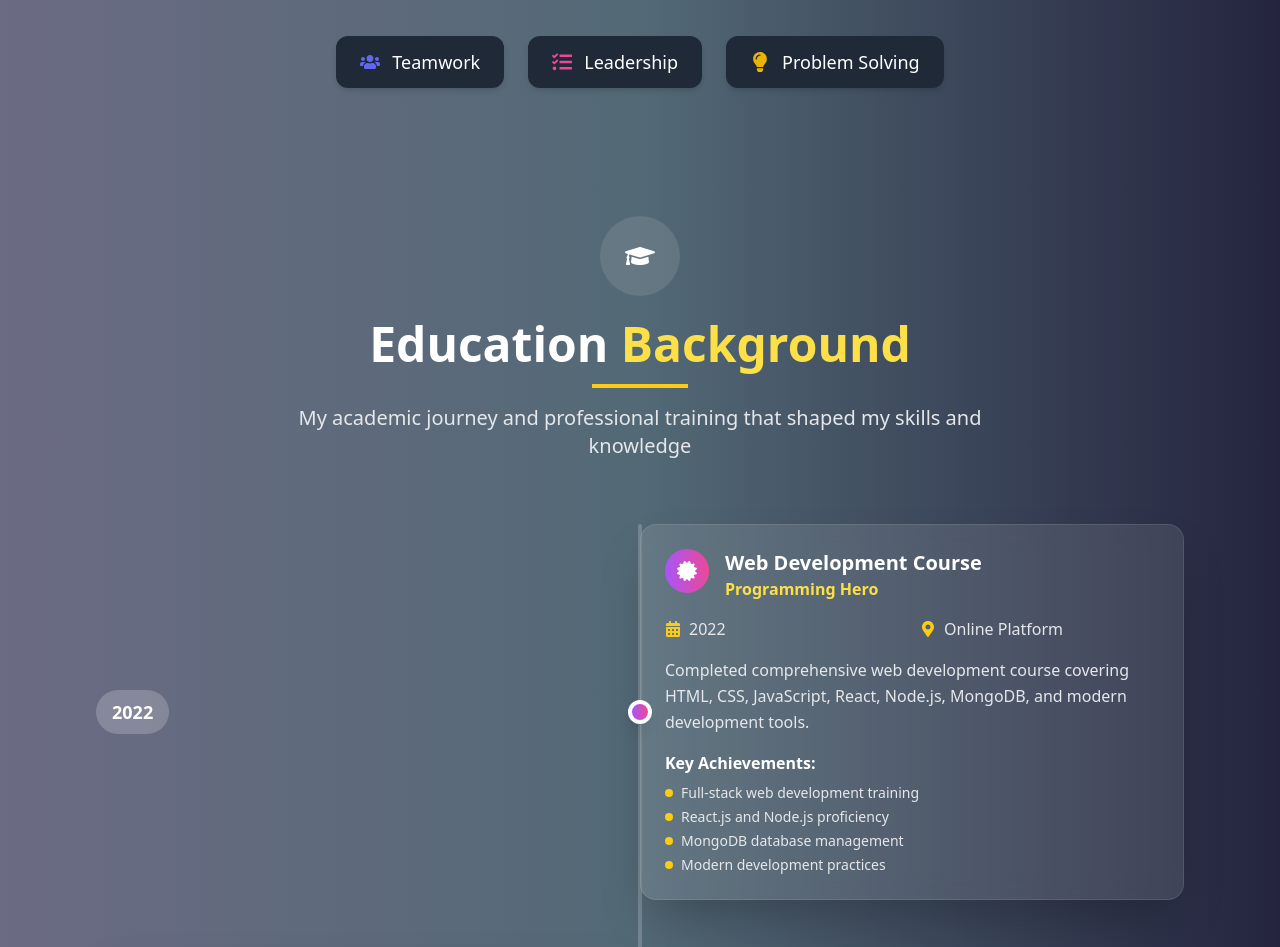
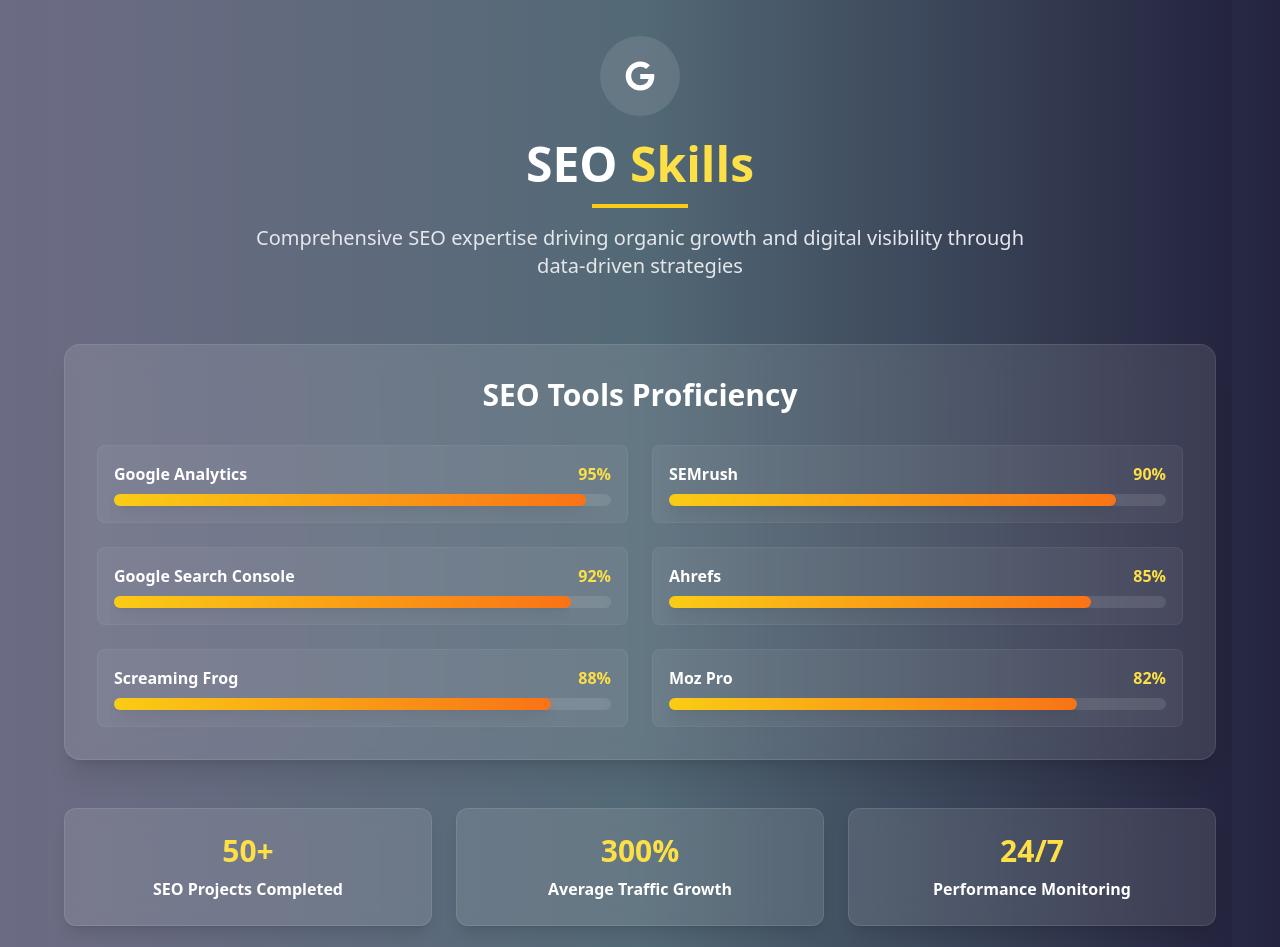
Before and after one commit to nur922184/Rafiq-Ibn-Zaman, a React (Vite) app: page / in a window 1280 px wide. Shown: the part 2100-3047 px from the top of the page. Built offline with nearby package versions, Linux system fonts and the light colour scheme.

Commit message:
update the images

```diff
--- /dev/null
+++ b/google38c18d861af04faf.html
@@ -0,0 +1 @@
+google-site-verification: google38c18d861af04faf.html
--- a/index.html
+++ b/index.html
@@ -4,7 +4,68 @@
     <meta charset="UTF-8" />
     <link rel="icon" type="image/svg+xml" href="./src/assets/profile.jpg" />
     <meta name="viewport" content="width=device-width, initial-scale=1.0" />
-    <title>Rafiq Ibn Zaman</title>
+
+    <!-- SEO Meta Tags -->
+    <title>Rafiq Ibn Zaman - SEO Specialist & Web Developer</title>
+    <meta name="description" content="Rafiq Ibn Zaman - Professional SEO Specialist and Web Developer. Expert in keyword research, technical SEO, on-page optimization, and data analysis. Boosting organic growth and digital visibility.">
+    <meta name="keywords" content="Rafiq Ibn Zaman, SEO Specialist, Web Developer, SEO Expert, Digital Marketing, Keyword Research, Technical SEO, Bangladesh SEO">
+    <meta name="author" content="Rafiq Ibn Zaman">
+
+    <!-- Google Site Verification -->
+    <meta name="google-site-verification" content="wU1xvqBrytqZm8oQVZWB6DncQsozH2lOzNyO5HaVm84" />
+
+    <!-- Open Graph Meta Tags -->
+    <meta property="og:title" content="Rafiq Ibn Zaman - SEO Specialist & Web Developer">
+    <meta property="og:description" content="Professional SEO Specialist and Web Developer. Expert in keyword research, technical SEO, on-page optimization, and data analysis.">
+    <meta property="og:type" content="website">
+    <meta property="og:url" content="https://yourdomain.com">
+    <meta property="og:image" content="https://yourdomain.com/src/assets/profile.jpg">
+
+    <!-- Twitter Card Meta Tags -->
+    <meta name="twitter:card" content="summary_large_image">
+    <meta name="twitter:title" content="Rafiq Ibn Zaman - SEO Specialist & Web Developer">
+    <meta name="twitter:description" content="Professional SEO Specialist and Web Developer. Expert in SEO strategies and web development.">
+    <meta name="twitter:image" content="https://yourdomain.com/src/assets/profile.jpg">
+
+    <!-- Additional SEO Meta Tags -->
+    <meta name="robots" content="index, follow">
+    <meta name="theme-color" content="#3b82f6">
+    <link rel="canonical" href="https://yourdomain.com">
+
+    <!-- Structured Data for SEO -->
+    <script type="application/ld+json">
+    {
+      "@context": "https://schema.org",
+      "@type": "Person",
+      "name": "Rafiq Ibn Zaman",
+      "jobTitle": "SEO Specialist & Web Developer",
+      "url": "https://yourdomain.com",
+      "sameAs": [
+        "https://github.com/ibnzaman",
+        "https://linkedin.com/in/rafiqibnzaman",
+        "https://x.com/RafiqZ59139",
+        "https://facebook.com/rafiq.me",
+        "https://instagram.com/rafiqibnzaman"
+      ],
+      "knowsAbout": [
+        "SEO",
+        "Search Engine Optimization",
+        "Web Development",
+        "Keyword Research",
+        "Technical SEO",
+        "Digital Marketing"
+      ],
+      "description": "Professional SEO Specialist and Web Developer with expertise in driving organic growth and digital visibility.",
+      "address": {
+        "@type": "PostalAddress",
+        "addressLocality": "Dhaka",
+        "addressRegion": "Dhaka",
+        "addressCountry": "Bangladesh"
+      },
+      "email": "rafiqibnzaman@gmail.com",
+      "telephone": "+8801720548467"
+    }
+    </script>
   </head>
   <body>
     <div id="root"></div>
--- a/src/Component/Footer/Footer.jsx
+++ b/src/Component/Footer/Footer.jsx
@@ -10,7 +10,7 @@
           {/* Brand Section */}
           <div>
             <h3 className="text-xl font-bold mb-4">Rafiq Ibn Zaman</h3>
-            <p className="text-gray-400">portend Developer</p>
+            <p className="text-gray-400">Front-End Developer</p>
             <p className="text-gray-400 mt-2">Expert in Web Development</p>
           </div>
 
--- /dev/null
+++ b/src/Component/Skills/SEOSkills.jsx
@@ -0,0 +1,147 @@
+import React from "react";
+import { motion } from "framer-motion";
+import {
+  FaGoogle,
+} from "react-icons/fa";
+
+const SEOSkills = () => {
+
+
+  const tools = [
+    { name: "Google Analytics", proficiency: "95%" },
+    { name: "SEMrush", proficiency: "90%" },
+    { name: "Google Search Console", proficiency: "92%" },
+    { name: "Ahrefs", proficiency: "85%" },
+    { name: "Screaming Frog", proficiency: "88%" },
+    { name: "Moz Pro", proficiency: "82%" },
+
+  ];
+
+  const containerVariants = {
+    hidden: { opacity: 0 },
+    visible: {
+      opacity: 1,
+      transition: {
+        staggerChildren: 0.2
+      }
+    }
+  };
+
+  const itemVariants = {
+    hidden: { opacity: 0, y: 50 },
+    visible: {
+      opacity: 1,
+      y: 0,
+      transition: {
+        duration: 0.6,
+        ease: "easeOut"
+      }
+    }
+  };
+
+  const progressVariants = {
+    hidden: { width: 0 },
+    visible: (width) => ({
+      width: width,
+      transition: {
+        duration: 1.5,
+        ease: "easeOut",
+        delay: 0.5
+      }
+    })
+  };
+
+  return (
+    <section id="seo-skills" className="py-16 px-4 bg-gradient-to-r from-[#6b6b83] via-[#536976] to-[#24243e] min-h-screen flex items-center">
+      <div className="container mx-auto max-w-7xl">
+        {/* Title Section */}
+        <motion.div
+          className="text-center mb-16"
+          initial={{ opacity: 0, y: -30 }}
+          animate={{ opacity: 1, y: 0 }}
+          transition={{ duration: 0.8 }}
+        >
+          <motion.div
+            initial={{ scale: 0 }}
+            animate={{ scale: 1 }}
+            transition={{ duration: 0.5, delay: 0.2 }}
+            className="bg-white/10 w-20 h-20 rounded-full flex items-center justify-center mx-auto mb-6"
+          >
+            <FaGoogle className="text-white text-3xl" />
+          </motion.div>
+          <h2 className="text-4xl md:text-5xl font-bold text-white mb-4">
+            SEO <span className="text-yellow-300">Skills</span>
+          </h2>
+          <div className="w-24 h-1 bg-yellow-400 mx-auto mb-4"></div>
+          <p className="text-gray-200 text-lg md:text-xl max-w-3xl mx-auto">
+            Comprehensive SEO expertise driving organic growth and digital visibility through data-driven strategies
+          </p>
+        </motion.div>
+
+
+        {/* Tools Proficiency Section */}
+        <motion.div
+          initial={{ opacity: 0, y: 50 }}
+          animate={{ opacity: 1, y: 0 }}
+          transition={{ duration: 0.7, delay: 0.5 }}
+          className="bg-white/10 backdrop-blur-md rounded-2xl p-8 border border-white/10 shadow-xl mb-12"
+        >
+          <h3 className="text-3xl font-bold text-white text-center mb-8">SEO Tools Proficiency</h3>
+
+          <div className="grid grid-cols-1 md:grid-cols-2 gap-6">
+            {tools.map((tool, index) => (
+              <motion.div
+                key={tool.name}
+                initial={{ opacity: 0, x: -20 }}
+                animate={{ opacity: 1, x: 0 }}
+                transition={{ duration: 0.5, delay: index * 0.1 + 0.7 }}
+                className="bg-white/5 rounded-lg p-4 border border-white/5 hover:border-white/10 transition-all duration-300"
+              >
+                <div className="flex justify-between items-center mb-2">
+                  <span className="text-white font-semibold">{tool.name}</span>
+                  <span className="text-yellow-300 font-bold">{tool.proficiency}</span>
+                </div>
+                <div className="w-full bg-white/10 rounded-full h-3">
+                  <motion.div
+                    custom={tool.proficiency}
+                    variants={progressVariants}
+                    initial="hidden"
+                    animate="visible"
+                    className="bg-gradient-to-r from-yellow-400 to-orange-500 h-3 rounded-full shadow-lg"
+                  ></motion.div>
+                </div>
+              </motion.div>
+            ))}
+          </div>
+        </motion.div>
+
+        {/* Key Achievements */}
+        <motion.div
+          initial={{ opacity: 0, y: 30 }}
+          animate={{ opacity: 1, y: 0 }}
+          transition={{ duration: 0.7, delay: 0.8 }}
+          className="grid grid-cols-1 md:grid-cols-3 gap-6"
+        >
+          {[
+            { number: "50+", text: "SEO Projects Completed" },
+            { number: "300%", text: "Average Traffic Growth" },
+            { number: "24/7", text: "Performance Monitoring" }
+          ].map((item, index) => (
+            <motion.div
+              key={index}
+              whileHover={{ scale: 1.05 }}
+              className="bg-white/10 backdrop-blur-md rounded-xl p-6 text-center border border-white/10 shadow-lg"
+            >
+              <div className="text-3xl font-bold text-yellow-300 mb-2">{item.number}</div>
+              <div className="text-white font-semibold">{item.text}</div>
+            </motion.div>
+          ))}
+        </motion.div>
+
+
+      </div>
+    </section>
+  );
+};
+
+export default SEOSkills;
--- a/src/Component/Skills/Skills.jsx
+++ b/src/Component/Skills/Skills.jsx
@@ -1,6 +1,7 @@
 import React from "react";
 import { FaHtml5, FaCss3Alt, FaJsSquare, FaReact, FaNodeJs, FaUsers, FaLightbulb, FaTasks } from "react-icons/fa";
 import { SiMongodb, SiTailwindcss } from "react-icons/si";
+import SEOSkills from "./SEOSkills";
 
 const skills = [
   { name: "HTML5", level: 95, icon: <FaHtml5 className="text-orange-500 text-2xl" /> },
@@ -48,7 +49,7 @@
             ))}
           </div>
         </div>
-
+            <SEOSkills></SEOSkills>
         {/* Soft Skills */}
         <div>
           <h3 className="text-2xl font-semibold text-teal-300 mb-8 text-center">Soft Skills</h3>
```
